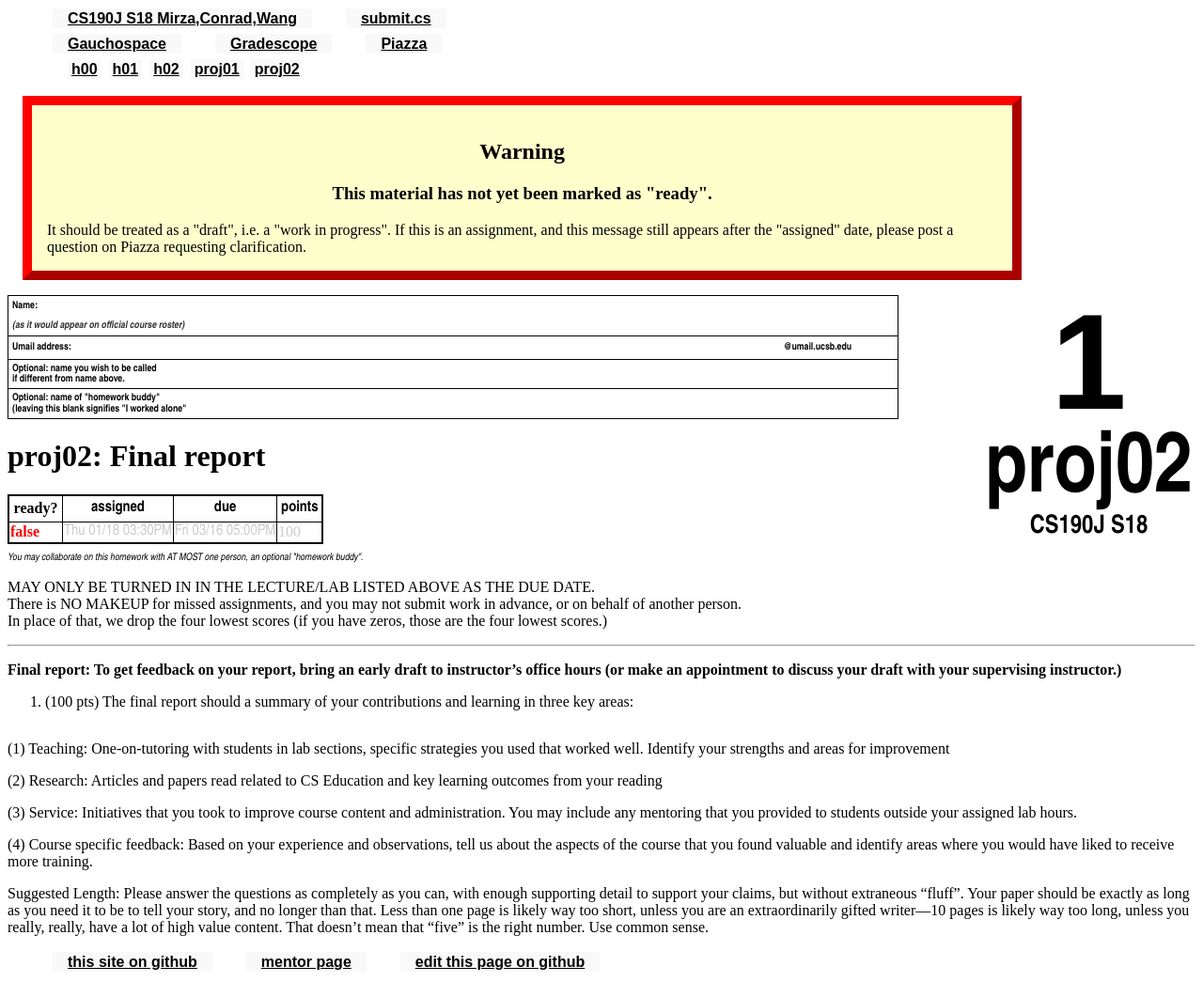
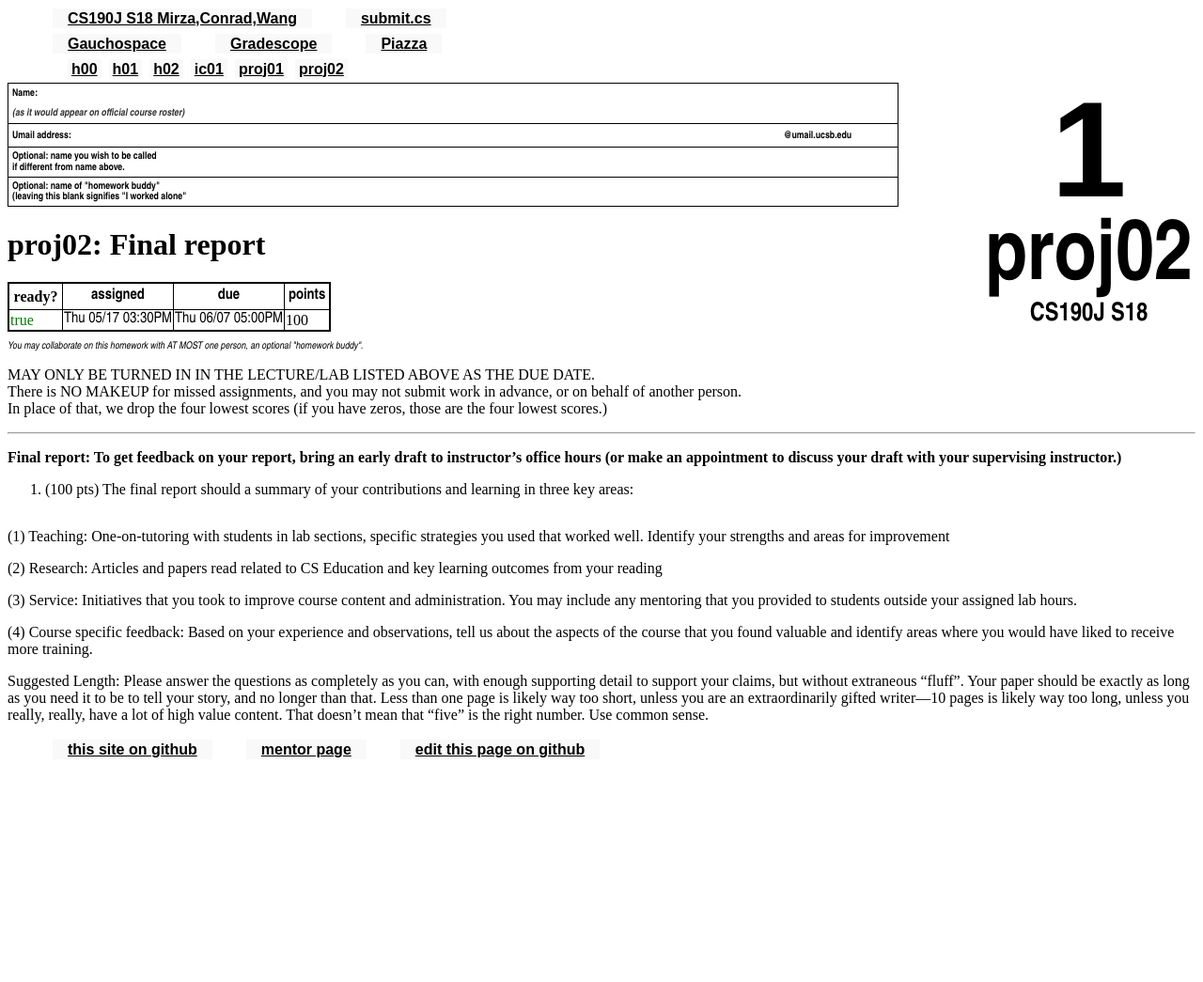
Before and after one commit to ucsb-cs190j-s18/ucsb-cs190j-s18.github.io, a Jekyll site: the page built from _hwk/proj02.md, in a window 1280 px wide. Shown: the whole page at 94% size. Built offline with Jekyll 4.4.1, drawn with Linux system fonts in a browser that asks for light colours; after the commit the page ends 900 px from its top, so only the background shows below that; part of the change alters nothing that is shown.

Commit message:
lightning talks

```diff
--- /dev/null
+++ b/_hwk/h03.md
@@ -0,0 +1,36 @@
+---
+num: "ic01"
+desc: "Lightning talks"
+ready: true
+assigned: 2018-05-10 09:30:00.00-8:00
+due: 2018-05-17 9:20:00.00-8:00
+---
+
+
+
+<b>READING ASSIGNMENT</b>
+
+
+
+# Lightning talks
+
+Prepare a 3-5 minute talk about the research paper that you read and summarized in h01. Your talk should summarize the key contributions of the paper and your main takeaways from the paper. Also comment on what aspects of the work would be interesting to incorporate in our current tutor program. You may use a few slides for your presentation or none at all. Open the floor for questions after your talk.
+
+While you are not presenting, attend carefully to whoever is talking and ask relevant questions. The lightning talks will be conducted over two lectures as per the following assignment:
+
+## Group 1: Talk on 05/17
+
+1. BERG	MATTHEW OLIVER
+2. GAUT	ANDREW JOSEPH
+3. LONG	KEITH JAMES
+4. YU YIFAN
+
+## Group 2: Talk on 05/24
+
+1. SEGUNDO	DIEGO TOMAS
+2. VIDICAN	PATRICK ALEXANDRU
+3. ZHANG	ANDREW
+4. ZHANG	ANNAN
+
+
+</ol>
--- a/_hwk/proj02.md
+++ b/_hwk/proj02.md
@@ -1,9 +1,9 @@
 ---
 num: "proj02"
 desc: "Final report"
-ready: false
-assigned: 2018-01-18 15:30:00.00-8:00
-due: 2018-03-16 17:00:00.00-8:00
+ready: true
+assigned: 2018-05-17 15:30:00.00-8:00
+due: 2018-06-07 17:00:00.00-8:00
 ---
 
 <b>Final report: To get feedback on your report, bring an early draft to instructor's office hours (or make an appointment to discuss your draft with your supervising instructor.) </b>
```
